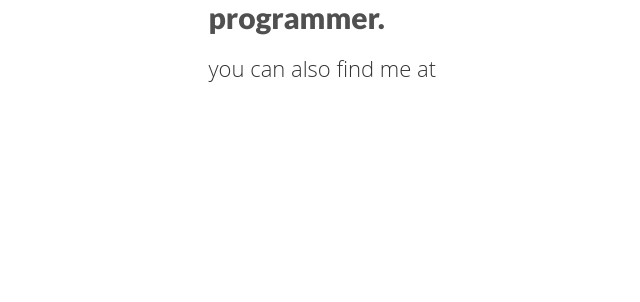
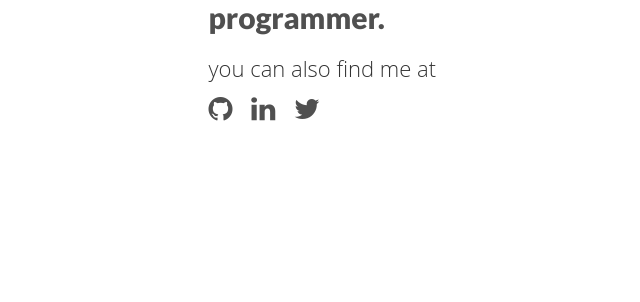
Before and after one commit to grgp/grgp.github.io, a PHP site: page / in a window 1280 px wide. Shown: the part 287-589 px from the top of the page, without its empty margins (154-794 px from the left). Run offline with PHP 8.4, Linux system fonts and the light colour scheme; some libraries are stand-ins or nearby versions.

Commit message:
added socmed links

```diff
--- a/css/styling.css
+++ b/css/styling.css
@@ -18,7 +18,14 @@ h5 {
   .opening-card p {
     line-height: 1.18em;
     margin-bottom: 20px; }
-  .opening-card ul li {
-    display: inline-block; }
+  .opening-card ul {
+    padding-left: 0;
+    padding-top: 5px; }
+    .opening-card ul li {
+      display: inline-block;
+      margin-right: 16px; }
+  .opening-card .fa {
+    color: #505050;
+    font-size: 2em; }
 
 /*# sourceMappingURL=styling.css.map */
--- a/index.html
+++ b/index.html
@@ -28,11 +28,9 @@
 				</p>
 				<h5>you can also find me at</h5>
 				<ul>
-					<li><a href=""><img src="" alt=""></a></li>
-					<li><a href=""><img src="" alt=""></a></li>
-					<li><a href=""><img src="" alt=""></a></li>
-					<li><a href=""><img src="" alt=""></a></li>
-					<li><a href=""><imgp src="" alt=""></a></li>
+					<li><a href="https://github.com/grgp/"><i class="fa fa-github" aria-hidden="true"></i></a></li>
+					<li><a href="https://www.linkedin.com/in/georgepitoy"><i class="fa fa-linkedin" aria-hidden="true"></i></a></li>
+					<li><a href="https://twitter.com/georgealbp"><i class="fa fa-twitter" aria-hidden="true"></i></a></li>
 				</ul>
 			</div>
 		</div>
--- a/sass/styling.scss
+++ b/sass/styling.scss
@@ -1,4 +1,5 @@
 $offblack: #505050;
+$offgray: #808080;
 
 body {
 	font-family: Lato;
@@ -29,7 +30,17 @@ h5 {
 		margin-bottom: 20px;
 	}
 
-	ul li {
-		display: inline-block;
+	ul {
+		padding-left: 0;
+		padding-top: 5px;
+		li {
+			display: inline-block;
+			margin-right: 16px;
+		}
+	}
+
+	.fa {
+		color: $offblack;
+		font-size: 2em;
 	}
 }
```
Also changed, not shown: 1 other file.
